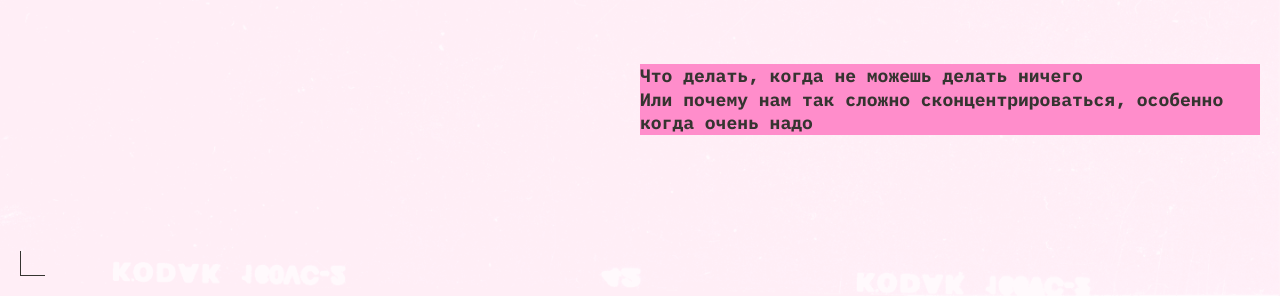
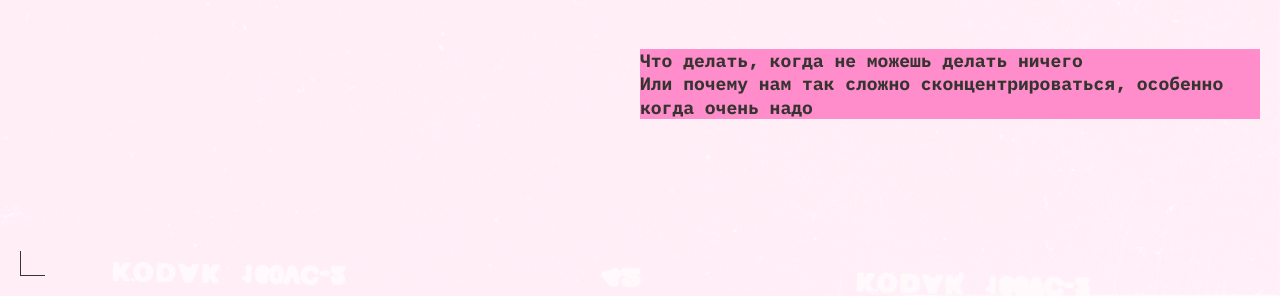
Before and after one commit to pbutsik/slozhno-sosredotochitsya, a plain HTML site: page index.html in a window 1280 px wide. Shown: the part 504-800 px from the top of the page. Drawn offline with Linux system fonts and the light colour scheme.

Commit message:
review_2_header

```diff
--- a/styles/style.css
+++ b/styles/style.css
@@ -48,7 +48,7 @@
 .header__article {
   /* margin-block-start: auto; */
   /* margin-block-end: calc(66px - 10px); */
-  margin-block-start: 4%;
+  /* margin-block-start: 4%; */
   font-family: var(--common-font, "IBM Plex mono", sans-serif);
   font-size: 18px;
   font-style: normal;
@@ -266,7 +266,7 @@
     /* max-width: 364px; */
     max-width: 50%;
     /* margin-block-end: calc(183px - 20px); */
-    margin-block-end: 7%;
+    margin-block-end: 5%;
   }
 
   .decorated-zone::before {
@@ -363,7 +363,7 @@
   .header__article {
     min-width: 491px;
     /* margin-block-end: calc(134px - 20px); */
-    margin-block-end: 7%;
+    margin-block-end: 5.5%;
   }
 
   .focus-description,
```
